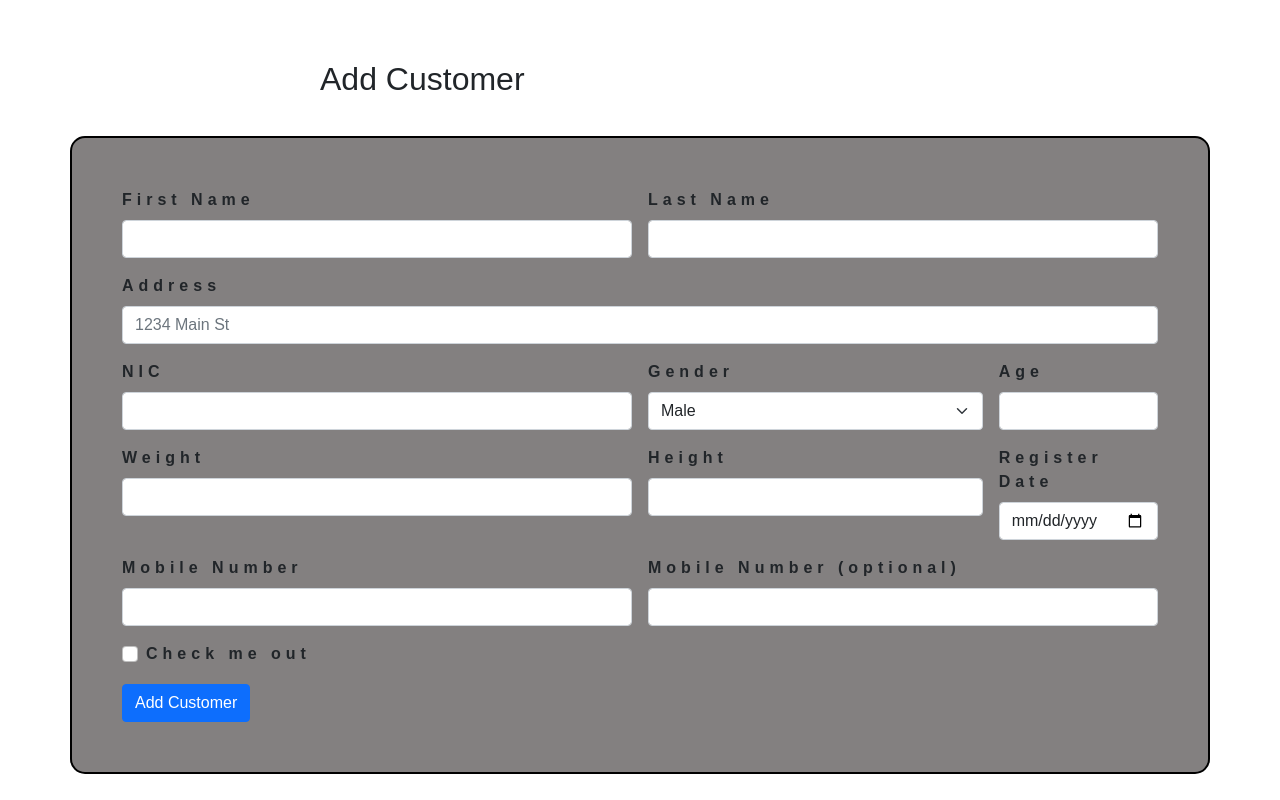
After one commit to chathurikaPerera/FitnessZone, a PHP site: page /users/add-user.php in a window 1280 px wide. The commit adds this page. Run offline with PHP 8.4, Linux system fonts and the light colour scheme.

Commit message:
add user

```diff
--- /dev/null
+++ b/config.php
@@ -0,0 +1,16 @@
+<?php
+/* Database credentials. Assuming you are running MySQL
+server with default setting (user 'root' with no password) */
+define('DB_HOST', 'localhost');
+define('DB_USERNAME', 'root');
+define('DB_PASSWORD', '');
+define('DB_NAME', 'fitness_zone');
+
+/* Attempt to connect to MySQL database */
+$link = mysqli_connect(DB_HOST, DB_USERNAME, DB_PASSWORD, DB_NAME);
+
+// Check connection
+if($link === false){
+    die("ERROR: Could not connect. " . mysqli_connect_error());
+}
+?>
--- a/navbar.php
+++ b/navbar.php
@@ -9,7 +9,7 @@
     <div class = "topnav">
 
     <a href="/thoga.lk/farmer/dash" class="navlogo"><img width=80px src="/FitnessZone/images/logo2.jpg" alt="" class="logo" ></a>
-    <a href = ""> Add User </a>
+    <a href = "./users/add-user.php"> Add User </a>
     <a href = ""> View User </a>
     <a href = ""> Edit User </a>
 
--- a/styles/navbar.css
+++ b/styles/navbar.css
@@ -67,3 +67,24 @@ body {
     margin-top: 0px;
       float: right;
   }
+
+  .container {
+    margin-top: 30px;
+    margin-bottom: 20px;
+    border-style: solid;
+    border-color: #000000;
+    padding: 50px;
+    border-radius: 15px;
+    background-color: #838080;
+    font-weight: bold;
+    letter-spacing: 5px;
+    border-width: 2px;
+    box-shadow: inset;
+  }
+
+  .topic {
+    align-content: center;
+    align-items: center;
+    margin-left: 25%;
+    margin-right: 25%;
+  }
--- /dev/null
+++ b/users/add-user.php
@@ -0,0 +1,83 @@
+<?php
+require '../config.php';
+?>
+<!doctype html>
+<html lang="en">
+
+  <head>
+
+    <meta charset="utf-8">
+    <meta name="viewport" content="width=device-width, initial-scale=1">
+    <link href="https://cdn.jsdelivr.net/npm/bootstrap@5.0.0/dist/css/bootstrap.min.css" rel="stylesheet" integrity="sha384-wEmeIV1mKuiNpC+IOBjI7aAzPcEZeedi5yW5f2yOq55WWLwNGmvvx4Um1vskeMj0" crossorigin="anonymous">
+    <link rel="stylesheet" href="/FitnessZone/styles/navbar.css">
+    <title>Add User</title>
+  </head>
+  <body>
+      <div class="topic"><h2>Add Customer</h2></div>
+    <script src="https://cdn.jsdelivr.net/npm/bootstrap@5.0.0/dist/js/bootstrap.bundle.min.js" integrity="sha384-p34f1UUtsS3wqzfto5wAAmdvj+osOnFyQFpp4Ua3gs/ZVWx6oOypYoCJhGGScy+8" crossorigin="anonymous"></script>
+    <div class="container">
+    <form class="row g-3" action="./add-user.php" method="post">
+  <div class="col-md-6">
+    <label for="firstname" class="form-label">First Name</label>
+    <input type="text" class="form-control" id="firstname" name="firstname" required>
+  </div>
+  <div class="col-md-6">
+    <label for="lastname" class="form-label">Last Name</label>
+    <input type="text" class="form-control" id="lastname" name="lastname" required>
+  </div>
+  <div class="col-12">
+    <label for="address" class="form-label">Address</label>
+    <input type="text" class="form-control" id="address" placeholder="1234 Main St" name="address" required>
+  </div>
+  <div class="col-md-6">
+    <label for="nic" class="form-label">NIC</label>
+    <input type="text" class="form-control" id="nic" name="nic" required>
+  </div>
+  <div class="col-md-4">
+    <label for="gender" class="form-label">Gender</label>
+    <select id="gender" class="form-select">
+      <option value='male'>Male</option>
+      <option value="female">Female</option>
+    </select>
+  </div>
+  <div class="col-md-2">
+    <label for="age" class="form-label">Age</label>
+    <input type="number" class="form-control" id="age" name="age"required>
+  </div>
+  <div class="col-md-6">
+    <label for="weight" class="form-label">Weight</label>
+    <input type="number" class="form-control" id="weight" name="weight" required>
+  </div>
+  <div class="col-md-4">
+    <label for="height" class="form-label">Height</label>
+    <input type="number" class="form-control" id="height" name="height" required>
+  </div>
+  <div class="col-md-2">
+    <label for="register" class="form-label">Register Date</label>
+    <input type="date" class="form-control" id="register" name="register" required>
+  </div>
+  <div class="col-md-6">
+    <label for="mobile1" class="form-label">Mobile Number</label>
+    <input type="number" class="form-control" id="mobile1" name="mobile1" required>
+  </div>
+  <div class="col-md-6">
+    <label for="mobile2" class="form-label">Mobile Number (optional)</label>
+    <input type="number" class="form-control" id="mobile2" name="mobile2">
+  </div>
+  <div class="col-12">
+    <div class="form-check">
+      <input class="form-check-input" type="checkbox" id="gridCheck">
+      <label class="form-check-label" for="gridCheck">
+        Check me out
+      </label>
+    </div>
+  </div>
+  <div class="col-12">
+    <button type="submit" class="btn btn-primary">Add Customer</button>
+  </div>
+</form>
+    </div>
+
+
+  </body>
+</html>
```
Also changed, not shown: fitness_zone.sql (added, +96 -0 lines), users/applications/add-user.php (added, +87 -0 lines).
